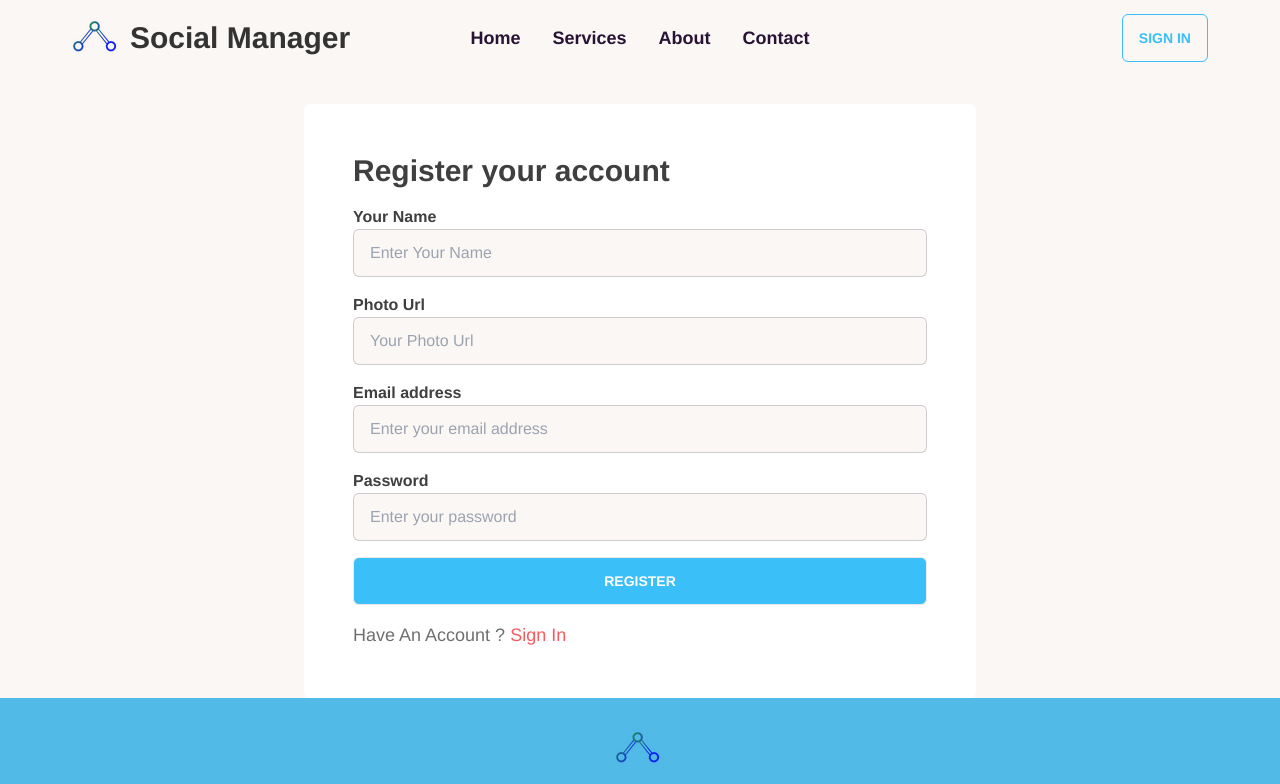
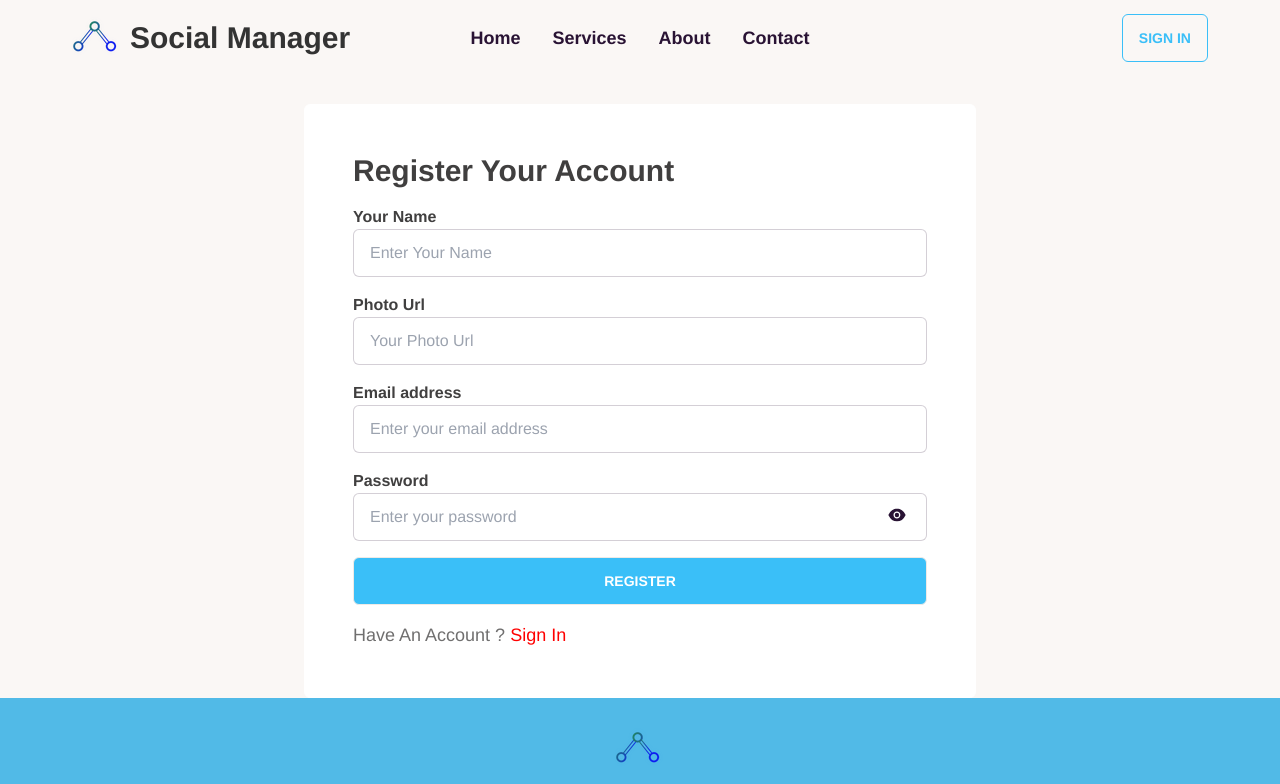
Before and after one commit to mkasiam/social-manager, a React (Vite) app: page /register in a window 1280 px wide. Shown: the top 784 px of the page. Built offline with nearby package versions, Linux system fonts and the light colour scheme; no server answers.

Commit message:
toggle show password done

```diff
--- a/src/components/pages/Register/Register.jsx
+++ b/src/components/pages/Register/Register.jsx
@@ -3,9 +3,12 @@ import { Helmet } from "react-helmet-async";
 import { useContext, useState } from "react";
 import { AuthContext } from "../../provider/AuthProvider/AuthProvider";
 import { updateProfile } from "firebase/auth";
+import { AiFillEye, AiFillEyeInvisible } from "react-icons/ai";
+import Swal from "sweetalert2";
 const Register = () => {
   const [successMessage, setSuccessMessage] = useState("");
   const [errorMessage, setErrorMessage] = useState("");
+  const [showPassword, setShowPassword] = useState(false);
   const { createUser } = useContext(AuthContext);
   const handleRegister = (e) => {
     setSuccessMessage("");
@@ -16,7 +19,18 @@ const Register = () => {
     const photoUrl = form.get("photoUrl");
     const email = form.get("email");
     const password = form.get("password");
-    const passwordRegex = /^(?=.*[A-Z])(?=.*[!@#$%^&*()_+{}\[\]:;<>,.?~\\-]).*$/;
+    const passwordRegex =
+      /^(?=.*[A-Z])(?=.*[!@#$%^&*()_+{}\[\]:;<>,.?~\\-]).*$/;
+    const emailRegex = /^[a-zA-Z0-9._%+-]+@[a-zA-Z0-9.-]+\.[a-zA-Z]{2,}$/;
+    if (!emailRegex.test(email)) {
+      setErrorMessage("Please Provide a valid email address");
+      return;
+    }else if (!passwordRegex.test(password)) {
+      setErrorMessage(
+        "password should contains at least one capital letter and one special character"
+      );
+      return;
+    }
     createUser(email, password)
       .then((result) => {
         const user = result.user;
@@ -24,10 +38,16 @@ const Register = () => {
           displayName: name,
           photoURL: photoUrl,
         })
-          .then((result)=>{
-            const name = result?.user?.displayName;
+          .then(() => {
             e.target.reset();
-            setSuccessMessage(`Registration Successful for ${name}`)
+            setSuccessMessage("Registration Successful");
+            Swal.fire({
+              position: "center",
+              icon: "success",
+              title: "Your Registration is successfully done. Go to Log In",
+              showConfirmButton: false,
+              timer: 1500,
+            });
           })
           .catch((error) => {
             const errorMessage = error.message;
@@ -41,8 +61,6 @@ const Register = () => {
         setErrorMessage(errorMessage);
         return;
       });
-
-
   };
   return (
     <>
@@ -51,7 +69,7 @@ const Register = () => {
           <title>Social Manager | Registration</title>
         </Helmet>
         <h1 className="text-3xl text-[#403F3F] font-semibold mb-4">
-          Register your account
+          Register Your Account
         </h1>
 
         <div className="w-full  space-y-4">
@@ -65,7 +83,7 @@ const Register = () => {
                   type="text"
                   placeholder="Enter Your Name"
                   name="name"
-                  className="input input-bordered w-full rounded-md"
+                  className="input input-bordered bg-white w-full rounded-md"
                   required
                 />
               </div>
@@ -77,7 +95,7 @@ const Register = () => {
                   type="text"
                   placeholder="Your Photo Url"
                   name="photoUrl"
-                  className="input input-bordered w-full rounded-md"
+                  className="input input-bordered bg-white w-full rounded-md"
                   required
                 />
               </div>
@@ -89,21 +107,31 @@ const Register = () => {
                   type="email"
                   placeholder="Enter your email address"
                   name="email"
-                  className="input input-bordered w-full rounded-md"
+                  className="input input-bordered w-full bg-white rounded-md"
                   required
                 />
               </div>
-              <div>
+              <div className="relative">
                 <label className="text-md font-semibold text-[#403F3F]">
                   Password
                 </label>
                 <input
-                  type="password"
+                  type={showPassword ? "text" : "password"}
                   placeholder="Enter your password"
                   name="password"
-                  className="input input-bordered w-full rounded-md"
+                  className="input input-bordered bg-white w-full rounded-md"
                   required
                 />
+                <span
+                  className="absolute right-5 bottom-4"
+                  onClick={() => setShowPassword(!showPassword)}
+                >
+                  {showPassword ? (
+                    <AiFillEyeInvisible className="text-xl" />
+                  ) : (
+                    <AiFillEye className="text-xl" />
+                  )}
+                </span>
               </div>
               <div className="mt-5">
                 {successMessage && (
@@ -128,7 +156,7 @@ const Register = () => {
               <div>
                 <p className="text-[#706F6F] text-lg">
                   Have An Account ?
-                  <Link className="text-[#F75B5F]" to="/signIn">
+                  <Link className="text-[#FF0000] text-lg" to="/signIn">
                     {" "}
                     Sign In
                   </Link>{" "}
--- a/src/components/pages/SingIn/SignIn.jsx
+++ b/src/components/pages/SingIn/SignIn.jsx
@@ -59,7 +59,7 @@ const SignIn = () => {
                   type="email"
                   placeholder="Enter your email address"
                   name="email"
-                  className="input input-bordered w-full rounded-md"
+                  className="input input-bordered bg-white w-full rounded-md"
                   required
                 />
               </div>
@@ -71,7 +71,7 @@ const SignIn = () => {
                   type="password"
                   placeholder="Enter your password"
                   name="password"
-                  className="input input-bordered w-full rounded-md"
+                  className="input input-bordered w-full bg-white rounded-md"
                   required
                 />
               </div>
@@ -89,7 +89,7 @@ const SignIn = () => {
               <div>
                 <p className="text-[#706F6F] text-lg">
                   Do not Have An Account ?
-                  <Link className="text-[#F75B5F]" to="/register">
+                  <Link className="text-[#FF0000] text-lg" to="/register">
                     {" "}
                     Register
                   </Link>{" "}
```
